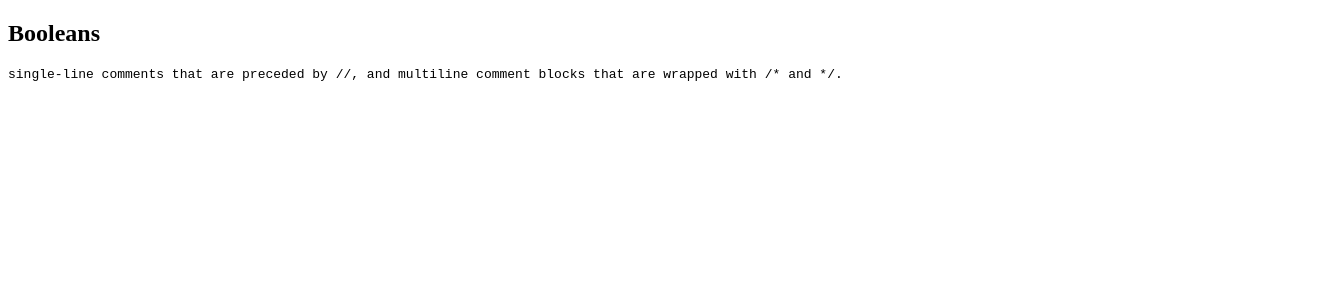
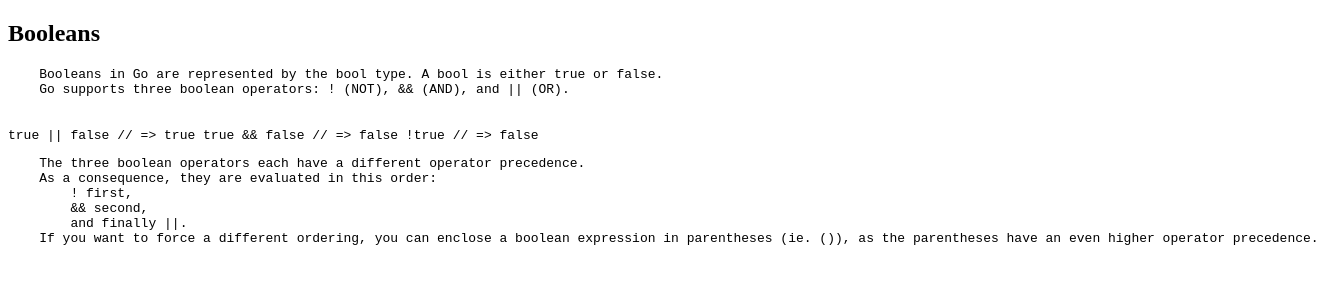
Before and after one commit to soockee/golang-knowledge, a plain HTML site: page lessons/booleans.html in a window 1280 px wide. Shown: the whole page, 1319 px wide, since content can reach past the window. Drawn offline with Linux system fonts and the light colour scheme.

Commit message:
add lesson

```diff
--- a/lessons/booleans.html
+++ b/lessons/booleans.html
@@ -1,6 +1,23 @@
 <!doctype html>
 <body>
   <h2 id="booleans">Booleans</h2>
-  <pre>single-line comments that are preceded by //, and multiline comment blocks that are wrapped with /* and */.</pre>
+  <pre>
+    Booleans in Go are represented by the bool type. A bool is either true or false.
+    Go supports three boolean operators: ! (NOT), && (AND), and || (OR).
+  </pre>
+  <code>
+    true || false // => true
+    true && false // => false
+    !true // => false
+  </code>
+
+  <pre>
+    The three boolean operators each have a different operator precedence.
+    As a consequence, they are evaluated in this order:
+        ! first,
+        && second,
+        and finally ||.
+    If you want to force a different ordering, you can enclose a boolean expression in parentheses (ie. ()), as the parentheses have an even higher operator precedence.
+  </pre>
 </body>
 </html>
```
Also changed, not shown: lessons/comments.html (+3 -0 lines).
